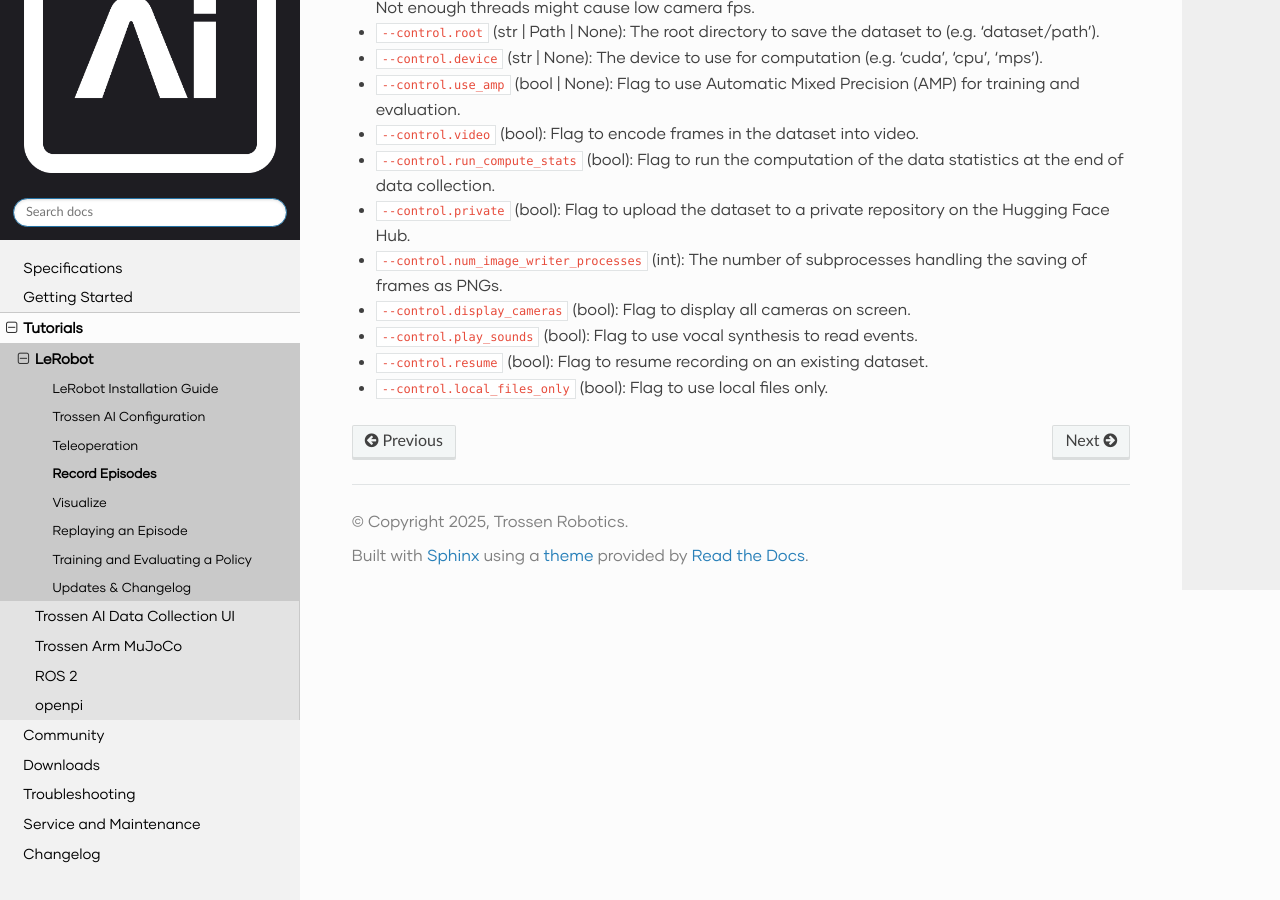
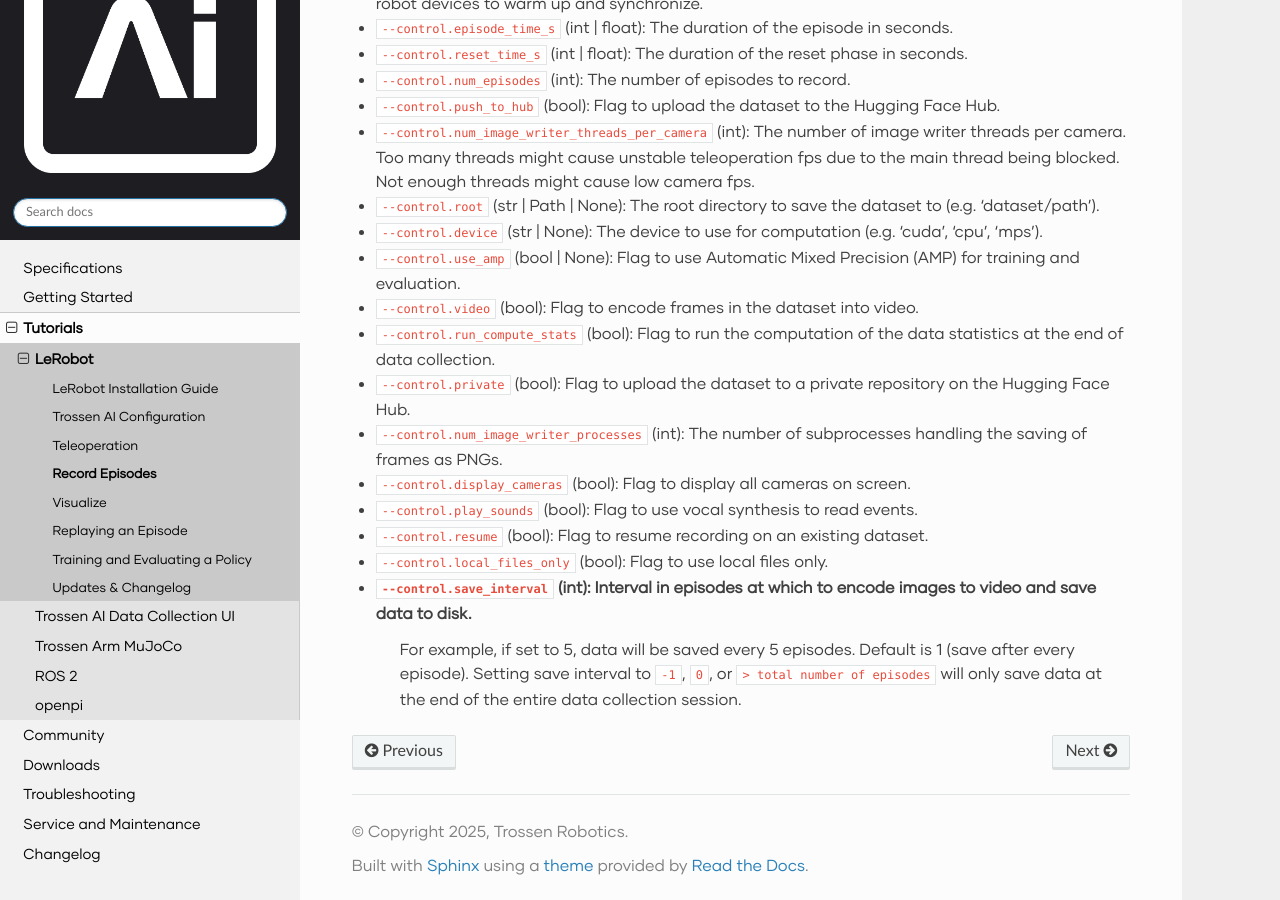
Before and after one commit to TrossenRobotics/trossen_arm, a Sphinx documentation site: the page built from docs/tutorials/lerobot/record_episode.rst, in a window 1280 px wide and 900 px high, scrolled down 2913 px. Built offline with Sphinx 7.4.7 and the Read the Docs theme 3.1.0, drawn with Linux system fonts in a browser that asks for light colours; some web fonts are replaced; pages that are not in the unit, such as notebooks, are missing from menus; some of the changed text lies outside the part shown.

Commit message:
add instructions to use save_interval in lerobot doc

```diff
--- a/docs/tutorials/lerobot/record_episode.rst
+++ b/docs/tutorials/lerobot/record_episode.rst
@@ -133,6 +133,12 @@ Record **2 episodes** and upload your dataset to the **Hugging Face Hub**:
    The values are now saved in the dataset as **radians** for all joints and no scaling is applied for the gripper.
    If you are using a **previous version** of the dataset, the values for joints 0-5 will be in **degrees** and a scaling of 10000 will be applied to gripper.
    Check  :ref:`tutorials/lerobot/changelog:Trossen v1.0 Dataset Format` before using datasets from previous versions.
+
+.. note::
+
+    The video encoding process can be resource-intensive.
+    This can cause longer wait times between episodes, especially if you are recording at longer episode lengths.
+    To mitigate this, consider adjusting the ``save_interval`` parameter to save data less frequently or at the end of the entire session.
 
 Handling Camera FPS Issues
 ==========================
@@ -303,3 +309,7 @@ When recording a dataset, you can specify command line arguments to customize th
 - ``--control.play_sounds`` (bool): Flag to use vocal synthesis to read events.
 - ``--control.resume`` (bool): Flag to resume recording on an existing dataset.
 - ``--control.local_files_only`` (bool): Flag to use local files only.
+- ``--control.save_interval`` (int): Interval in episodes at which to encode images to video and save data to disk.
+   For example, if set to 5, data will be saved every 5 episodes.
+   Default is 1 (save after every episode).
+   Setting save interval to ``-1``, ``0``, or ``> total number of episodes`` will only save data at the end of the entire data collection session.
```
